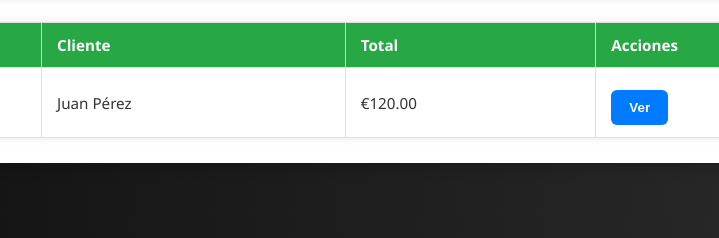
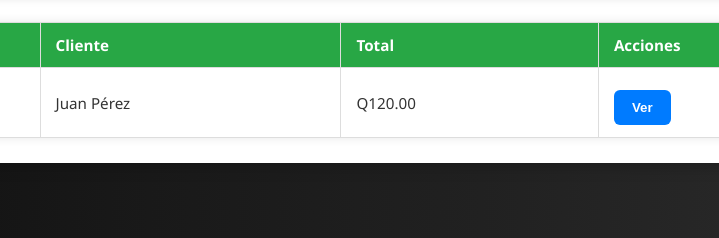
Before and after one commit to dcaal-2020531/Stay-Heaven, a website: page src/hotel/todas las vistas/factura.html in a window 1280 px wide. Shown: the part 365-603 px from the top of the page, 263-982 px from the left. Drawn offline with Linux system fonts and the light colour scheme.

Commit message:
Se modifica factura.html

```diff
--- a/src/hotel/todas las vistas/factura.html
+++ b/src/hotel/todas las vistas/factura.html
@@ -18,7 +18,7 @@
         <tr><th>ID</th><th>Cliente</th><th>Total</th><th>Acciones</th></tr>
       </thead>
       <tbody>
-        <tr><td>001</td><td>Juan Pérez</td><td>€120.00</td><td><button class="btn">Ver</button></td></tr>
+        <tr><td>001</td><td>Juan Pérez</td><td>Q120.00</td><td><button class="btn">Ver</button></td></tr>
       </tbody>
     </table>
   </div>
```
Also changed, not shown: 1 other file.
